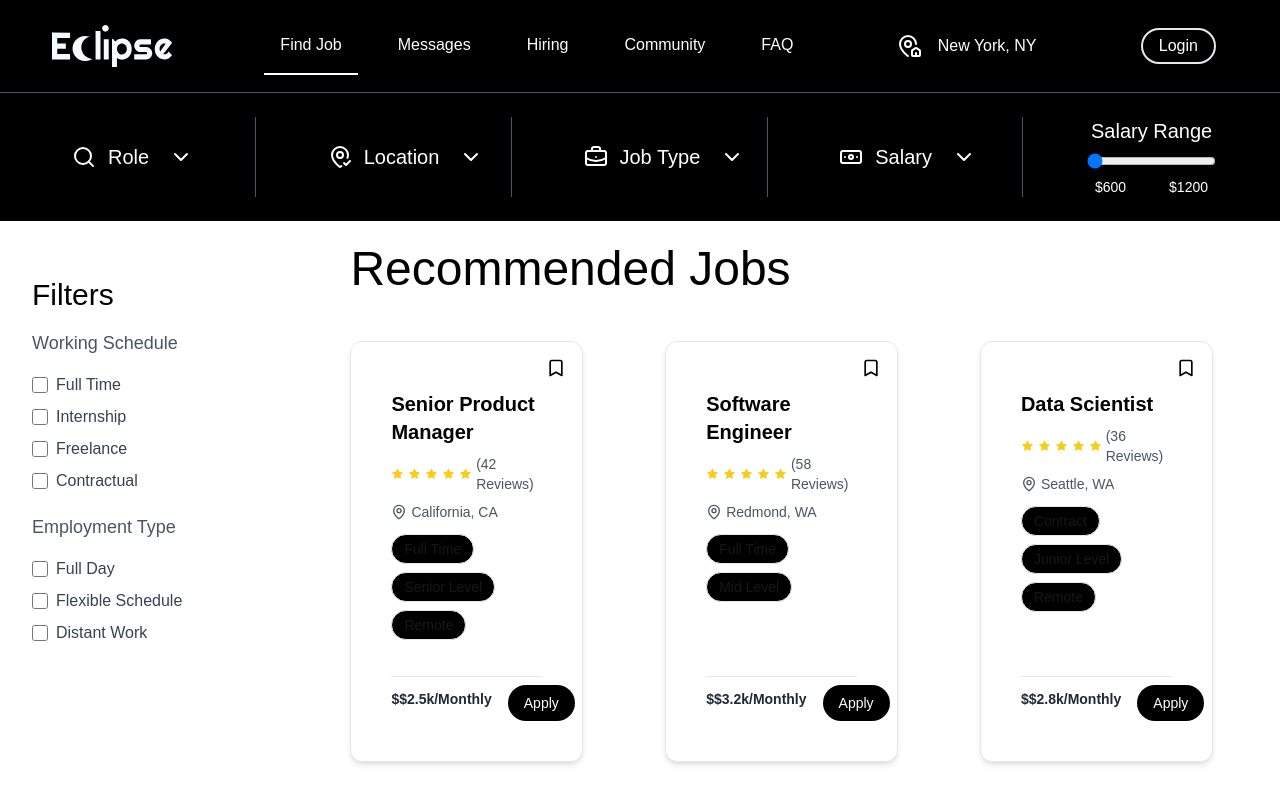
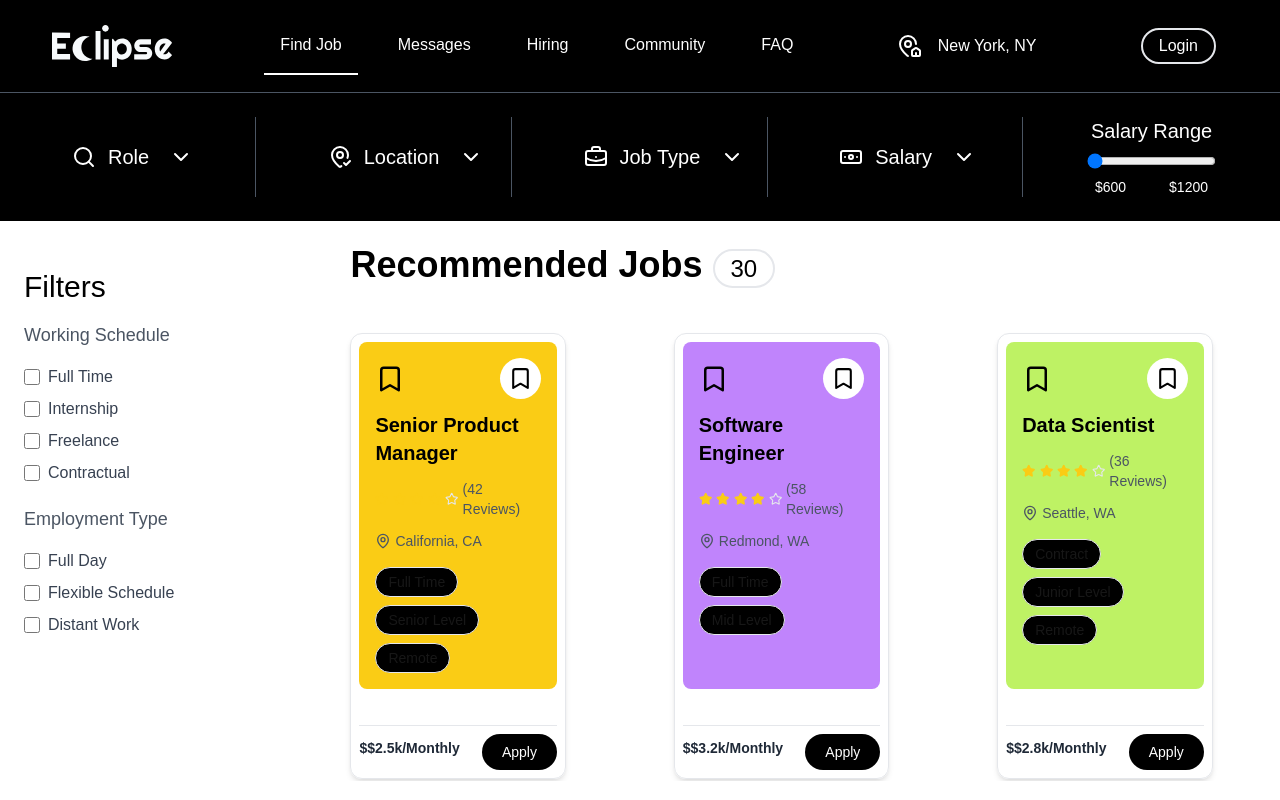
Before and after one commit to huzefajuned/epicred, a Next.js app: page / in a window 1280 px wide. Built offline with nearby package versions, Linux system fonts and the light colour scheme; no server answers.

Commit message:
feat : separate rating comp & multi color card add

```diff
--- a/app/Data/fake-data.json
+++ b/app/Data/fake-data.json
@@ -4,7 +4,7 @@
     "company": "Google",
     "logo": "google-logo.png",
     "job_title": "Senior Product Manager",
-    "rating": 4.5,
+    "rating": 3.5,
     "reviews": 42,
     "location": "California, CA",
     "employment_type": "Full Time",
@@ -17,7 +17,7 @@
     "company": "Microsoft",
     "logo": "microsoft-logo.png",
     "job_title": "Software Engineer",
-    "rating": 4.7,
+    "rating": 4.0,
     "reviews": 58,
     "location": "Redmond, WA",
     "employment_type": "Full Time",
@@ -30,7 +30,7 @@
     "company": "Amazon",
     "logo": "amazon-logo.png",
     "job_title": "Data Scientist",
-    "rating": 4.3,
+    "rating": 3.5,
     "reviews": 36,
     "location": "Seattle, WA",
     "employment_type": "Contract",
--- a/app/_components/Jobs.tsx
+++ b/app/_components/Jobs.tsx
@@ -1,28 +1,23 @@
 import React, { useState } from "react";
-import { Bookmark, Star, MapPin } from "lucide-react";
 import jobs from "../Data/fake-data.json";
-import Profile from "./ui/Profile";
 import { JobInterface } from "../_types/types";
 import Modal from "./Modal";
 import { useAuth } from "../context/AuthProvider";
 import toast from "react-hot-toast";
+import SidebarFilter from "./Sidebar-Filter";
+import Jobcard from "./ui/Job-card";
 
-type FilterOptions = {
-  [key: string]: string[];
-};
-
-const filters: FilterOptions = {
-  "Working Schedule": ["Full Time", "Internship", "Freelance", "Contractual"],
-  "Employment Type": ["Full Day", "Flexible Schedule", "Distant Work"],
-};
 const Jobs = () => {
   const { user } = useAuth();
   const [isVisible, setIsVisible] = useState<boolean>(false);
   const [selectedJob, setSelectedJob] = useState<JobInterface | null>(null);
+
+  // on close  user modal
   const onClose = () => {
     setIsVisible(false);
   };
 
+  // on apply for job
   const onClickJob = (job: JobInterface) => {
     if (!user) {
       toast.error("please login to apply! 🥺");
@@ -32,111 +27,21 @@ const Jobs = () => {
   };
 
   return (
-    <div className="flex flex-row gap-20 w-full overflow-scroll h-[70vh]  p-6">
-      {/*  */}
-      <div className="filter p-2   w-[20%]">
-        {/* profile */}
-        <Profile />
-        {/* filter */}
+    <div className="flex flex-row gap-20 w-full overflow-scroll h-[70vh] bg-white  p-6">
+      {/*  filter sidebar  */}
+      <SidebarFilter />
 
-        <div className=" py-4 w-full max-w-md">
-          <h2 className="text-3xl  text-black  mb-4 mt-2">Filters</h2>
-
-          {Object.entries(filters).map(([category, options]) => (
-            <div key={category} className="mb-5">
-              <p className="text-lg font-medium text-gray-600 mb-4">
-                {category}
-              </p>
-              <div className="flex flex-col gap-2">
-                {options.map((option, index) => (
-                  <label
-                    key={index}
-                    className="flex items-center gap-2 text-gray-700 cursor-pointer"
-                  >
-                    <input
-                      type="checkbox"
-                      className="w-4 h-4 text-blue-500 border-gray-300 rounded focus:ring focus:ring-blue-200"
-                    />
-                    {option}
-                  </label>
-                ))}
-              </div>
-            </div>
-          ))}
-        </div>
-      </div>
-
-      <div className="flex flex-col   w-[70%]   gap-12 ">
-        <h1 className="text-5xl text-black">Recommended Jobs</h1>
+      <div className="flex flex-col  h-full  w-[70%]  gap-12 ">
+        <h1 className="text-4xl text-black font-bold">
+          Recommended Jobs{" "}
+          <span className="text-2xl border-2 font-medium rounded-full px-4 py-1">
+            {jobs.length}
+          </span>{" "}
+        </h1>
 
         <div className="flex flex-wrap justify-between gap-16">
           {jobs.map((job: JobInterface) => (
-            <div
-              key={job.id}
-              className="flex flex-col bg-white justify-between gap-5 p-10 rounded-xl shadow-md border border-gray-200 w-full md:w-[35%] lg:w-[27%] relative"
-            >
-              {/* Bookmark Icon */}
-              <button className="absolute top-4 right-4 text-black hover:text-black">
-                <Bookmark size={20} />
-              </button>
-
-              <div className="innerCard  rounded-lg">
-                {/* Job Title */}
-                <h3 className="text-xl text-black font-semibold mt-2">
-                  {job.job_title}
-                </h3>
-
-                {/* Rating & Reviews */}
-                <div className="flex items-center gap-1 text-gray-600 mt-2">
-                  {[...Array(5)].map((_, i) => (
-                    <Star
-                      key={i}
-                      size={16}
-                      fill={i < job.rating ? "#FACC15" : "#E5E7EB"}
-                      stroke="none"
-                    />
-                  ))}
-                  <span className="text-sm">({job.reviews} Reviews)</span>
-                </div>
-
-                {/* Location */}
-                <div className="flex items-center gap-1 text-gray-600 text-sm mt-2 ">
-                  <MapPin size={16} />
-                  {job.location}
-                </div>
-
-                {/* Job Tags */}
-                <div className="flex flex-wrap gap-2 mt-3 ">
-                  <span className="bg-black px-3 py-1 rounded-full border text-sm font-medium">
-                    {job.employment_type}
-                  </span>
-                  <span className="bg-black px-3 py-1 rounded-full border text-sm font-medium">
-                    {job.seniority_level}
-                  </span>
-                  {job.remote && (
-                    <span className="bg-black px-3 py-1 rounded-full border text-sm font-medium">
-                      Remote
-                    </span>
-                  )}
-                </div>
-              </div>
-
-              {/* Salary & Details Button */}
-              <div className="flex items-center justify-between gap-4 mt-4 border-t">
-                <span className="text-sm font-bold  text-gray-800">
-                  ${job.salary}
-                </span>
-                <button
-                  onClick={(e) => {
-                    e.stopPropagation();
-                    onClickJob(job);
-                  }}
-                  className="bg-black text-white px-4 py-2 mt-2 rounded-full text-sm font-medium hover:bg-gray-800"
-                >
-                  Apply
-                </button>
-              </div>
-            </div>
+            <Jobcard key={job.id} job={job} onClickJob={onClickJob} />
           ))}
         </div>
       </div>
--- /dev/null
+++ b/app/_components/Sidebar-Filter.tsx
@@ -0,0 +1,40 @@
+import React from 'react'
+import Profile from './ui/Profile';
+import { filters } from '../_config/app.config';
+
+const SidebarFilter = () => {
+  return (
+    <div className="filter  h-full   w-[20%]">
+    {/* profile */}
+    <Profile />
+    {/* filter */}
+
+    <div className=" py-4 w-full max-w-md">
+      <h2 className="text-3xl  text-black  mb-4 mt-2">Filters</h2>
+
+      {Object.entries(filters).map(([category, options]) => (
+        <div key={category} className="mb-5">
+          <p className="text-lg font-medium text-gray-600 mb-4">
+            {category}
+          </p>
+          <div className="flex flex-col gap-2">
+            {options.map((option, index) => (
+              <label
+                key={index}
+                className="flex items-center gap-2 text-gray-700 cursor-pointer"
+              >
+                <input
+                  type="checkbox"
+                  className="w-4 h-4 text-blue-500 border-gray-300 rounded focus:ring focus:ring-blue-200"
+                />
+                {option}
+              </label>
+            ))}
+          </div>
+        </div>
+      ))}
+    </div>
+  </div>  )
+}
+
+export default SidebarFilter;
--- /dev/null
+++ b/app/_components/ui/Job-card.tsx
@@ -0,0 +1,80 @@
+import { JobInterface } from "@/app/_types/types";
+import React from "react";
+import { Bookmark, MapPin } from "lucide-react";
+import { bgColors } from "@/app/_config/app.config";
+import RatingStar from "./Rating-Star";
+
+const Jobcard = ({
+  job,
+  onClickJob,
+}: {
+  job: JobInterface;
+  onClickJob: (job: JobInterface) => void;
+}) => {
+  // Assign a random background color based on the job ID (consistent for each job)
+  const randomBgColor = bgColors[job.id % bgColors.length];
+
+  return (
+    <div
+      key={job.id}
+      className={`flex flex-col justify-between gap-5 p-2 rounded-xl shadow-md border border-gray-200 w-full md:w-[35%] lg:w-[25%] relative`}
+    >
+      <div className={`${randomBgColor} rounded-lg  p-4 h-full flex flex-col gap-1  `}>
+        {/* Bookmark Icon */}
+        <div className="flex flex-row justify-between gap-3">
+          <button className="text-black hover:text-black">
+            <Bookmark size={30} />
+          </button>
+          <button className=" text-black hover:text-black bg-white rounded-full p-2">
+            <Bookmark size={25} />
+          </button>
+        </div>
+
+        {/* Job Title */}
+        <h3 className="text-xl text-black font-semibold mt-2">
+          {job.job_title}
+        </h3>
+
+        {/* Rating & Reviews */}
+        <RatingStar job={job} />
+
+        {/* Location */}
+        <div className="flex items-center gap-1 text-gray-600 text-sm mt-2 ">
+          <MapPin size={16} />
+          {job.location}
+        </div>
+
+        {/* Job Tags */}
+        <div className="flex flex-wrap gap-2 mt-3 ">
+          <span className="bg-black px-3 py-1 rounded-full border text-sm font-medium">
+            {job.employment_type}
+          </span>
+          <span className="bg-black px-3 py-1 rounded-full border text-sm font-medium">
+            {job.seniority_level}
+          </span>
+          {job.remote && (
+            <span className="bg-black px-3 py-1 rounded-full border text-sm font-medium">
+              Remote
+            </span>
+          )}
+        </div>
+      </div>
+
+      {/* Salary & Details Button */}
+      <div className="flex items-center justify-between gap-4 mt-4 border-t">
+        <span className="text-sm font-bold text-gray-800">${job.salary}</span>
+        <button
+          onClick={(e) => {
+            e.stopPropagation();
+            onClickJob(job);
+          }}
+          className="bg-black text-white px-5 py-2 mt-2 rounded-full text-sm font-medium hover:bg-red-400"
+        >
+          Apply
+        </button>
+      </div>
+    </div>
+  );
+};
+
+export default Jobcard;
--- /dev/null
+++ b/app/_components/ui/Rating-Star.tsx
@@ -0,0 +1,21 @@
+import React from "react";
+import { Star } from "lucide-react";
+import { JobInterface } from "@/app/_types/types";
+
+const RatingStar = ({ job }: { job: JobInterface }) => {
+  return (
+    <div className="flex items-center gap-1 text-gray-600 mt-2">
+      {[...Array(5)].map((_, i) => (
+        <Star
+          key={i}
+          size={14}
+          fill={i < Math.round(job.rating) ? "#FACC15" : "none"}
+          stroke={i < Math.round(job.rating) ? "#FACC15" : "#E5E7EB"}
+        />
+      ))}
+      <span className="text-sm">({job.reviews} Reviews)</span>
+    </div>
+  );
+};
+
+export default RatingStar;
--- a/app/_config/app.config.tsx
+++ b/app/_config/app.config.tsx
@@ -5,7 +5,7 @@ import {
   BriefcaseBusiness,
   Banknote,
 } from "lucide-react";
-import { FilterItem, NavInterface } from "../_types/types";
+import { FilterItem, FilterOptions, NavInterface } from "../_types/types";
 import Jobs from "../_components/Jobs";
 import Messages from "../_components/Messages";
 import Hiring from "../_components/Hiring";
@@ -33,3 +33,39 @@ export const filterList: FilterItem[] = [
   },
   { id: 4, icon: <Banknote />, title: "Salary", icon2: <ChevronDown /> },
 ] as const;
+
+// filter
+export const filters: FilterOptions = {
+  "Working Schedule": ["Full Time", "Internship", "Freelance", "Contractual"],
+  "Employment Type": ["Full Day", "Flexible Schedule", "Distant Work"],
+};
+
+//  array of background colors
+export const bgColors = [
+  "bg-yellow-300",
+  "bg-yellow-400",
+  "bg-purple-400",
+  "bg-lime-300",
+  "bg-cyan-400",
+  "bg-orange-300",
+  "bg-orange-400",
+  "bg-teal-300",
+  "bg-purple-300",
+  "bg-emerald-400",
+  "bg-lime-400",
+  "bg-red-300",
+  "bg-red-400",
+  "bg-blue-300",
+  "bg-blue-400",
+  "bg-green-300",
+  "bg-green-400",
+  "bg-rose-300",
+  "bg-rose-400",
+  "bg-emerald-300",
+  "bg-pink-300",
+  "bg-pink-400",
+  "bg-cyan-300",
+  "bg-teal-400",
+  "bg-indigo-300",
+  "bg-indigo-400",
+];
--- a/app/_types/types.ts
+++ b/app/_types/types.ts
@@ -1,9 +1,9 @@
-import  { JSX } from "react";
+import { JSX } from "react";
 
 export interface NavInterface {
   id: number;
   title: string;
-  component:JSX.Element;
+  component: JSX.Element;
 }
 
 export interface FilterItem {
@@ -27,3 +27,8 @@ export interface JobInterface {
   remote: boolean;
   salary: string;
 }
+
+// filters
+export type FilterOptions = {
+  [key: string]: string[];
+};
```
Also changed, not shown: app/_components/ui/Profile.tsx (+5 -9 lines).
